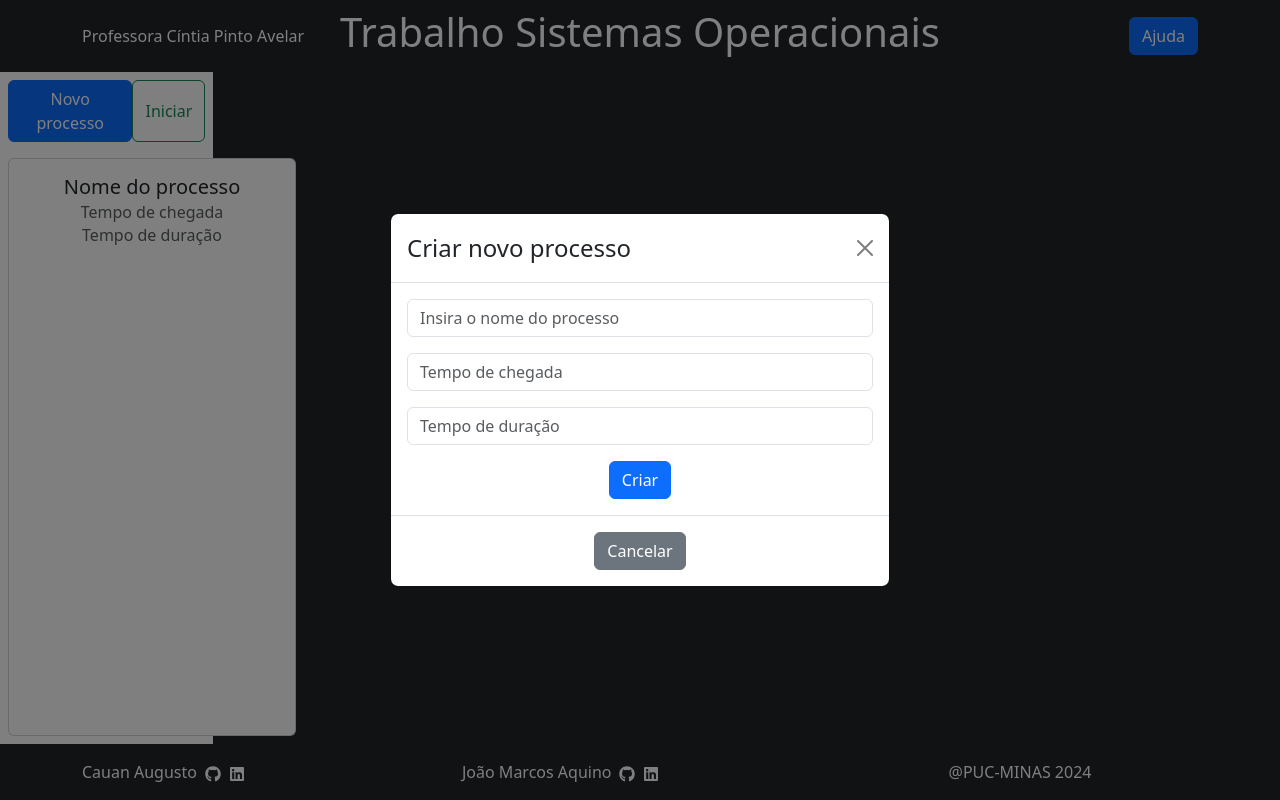
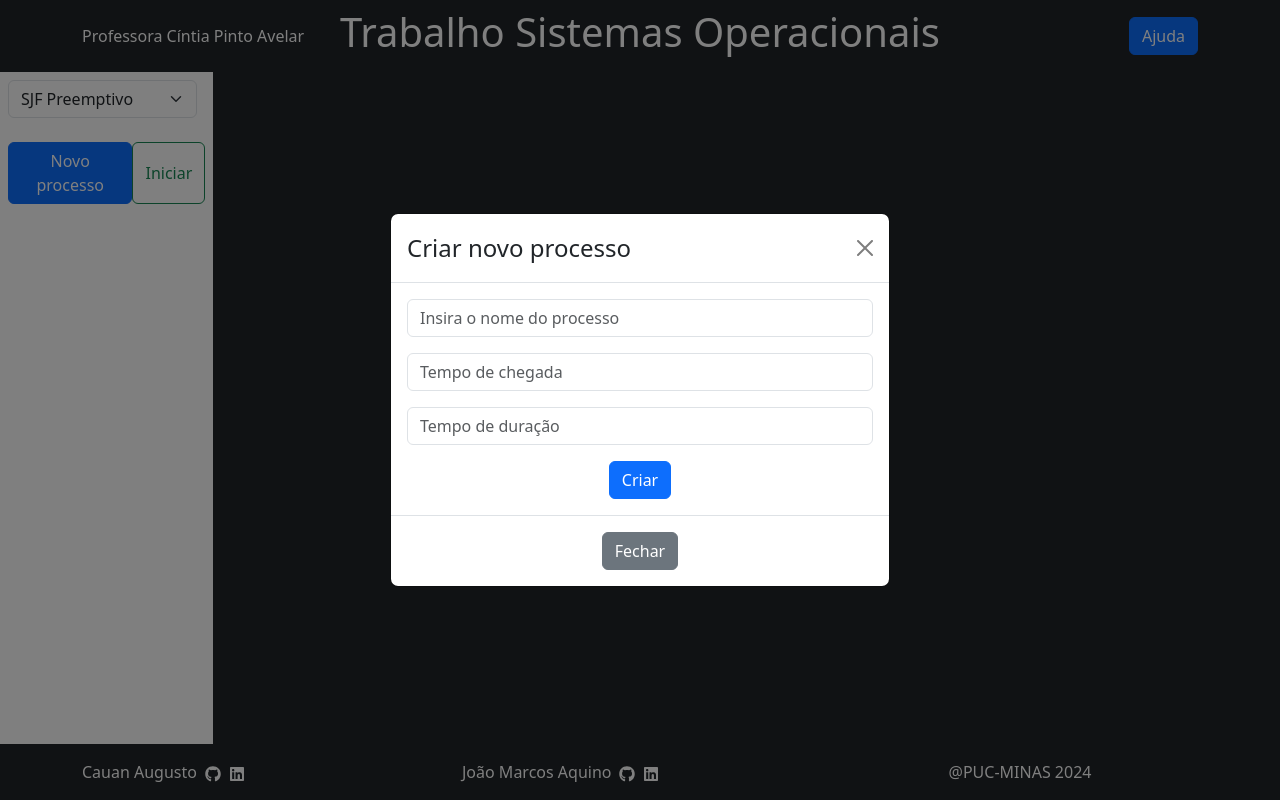
Before and after one commit to jjoaom/ReactProcessScheduler, a React (Create React App) app: page / in a window 1280 px wide. Both pictures are taken after a click on the button "Novo processo". Built offline with nearby package versions, Linux system fonts and the light colour scheme.

Commit message:
dynamic process list

```diff
--- a/src/FormProcesso.jsx
+++ b/src/FormProcesso.jsx
@@ -1,22 +1,58 @@
+import React, { useState } from 'react';
 import Button from 'react-bootstrap/Button';
 import Form from 'react-bootstrap/Form';
 
-function FormProcesso() {
+function FormProcesso({ onAddCard }) {
+  const [formData, setFormData] = useState({
+    name: '',
+    chegada: '',
+    duracao: ''
+  });
+
+  const handleChange = (e) => {
+    const { name, value } = e.target;
+    setFormData((prevData) => ({
+      ...prevData,
+      [name]: value,
+    }));
+  };
+
+  const handleSubmit = (e) => {
+    e.preventDefault();
+    onAddCard(formData);
+    setFormData({ name: '', chegada: '', duracao: '' });
+  };
+
   return (
-    <Form>
-      <Form.Group className="mb-3" controlId="formName">
+      <Form onSubmit={handleSubmit}>
+        <Form.Group className="mb-3" controlId="name">
           <Form.Control
             type="text"
+            name="name"
+            value={formData.name}
+            onChange={handleChange}
             placeholder="Insira o nome do processo"
           />
         </Form.Group>
 
-      <Form.Group className="mb-3" controlId="formBasicPassword1">
-        <Form.Control type="number" placeholder="Tempo de chegada" />
+        <Form.Group className="mb-3" controlId="chegada">
+          <Form.Control
+            type="number"
+            name="chegada"
+            value={formData.chegada}
+            onChange={handleChange}
+            placeholder="Tempo de chegada"
+          />
         </Form.Group>
 
-      <Form.Group className="mb-3" controlId="formBasicPassword2">
-        <Form.Control type="number" placeholder="Tempo de duração" />
+        <Form.Group className="mb-3" controlId="duracao">
+          <Form.Control
+            type="number"
+            name="duracao"
+            value={formData.duracao}
+            onChange={handleChange}
+            placeholder="Tempo de duração"
+          />
         </Form.Group>
 
         <div className="d-flex justify-content-center">
--- a/src/Main.jsx
+++ b/src/Main.jsx
@@ -1,23 +1,53 @@
-import Container from 'react-bootstrap/Container';
-import Row from 'react-bootstrap/Row';
-import Col from 'react-bootstrap/Col';
+import React, { useState, useEffect } from 'react';
+import { Container, Row, Col } from 'react-bootstrap';
 import NovoProcesso from './NovoProcesso';
 import ProcessList from './ProcessList';
 import StartProcess from './StartProcess';
 import Simulation from './Simulation';
+import TipoProcesso from './TipoProcesso';
 
 function Main() {
+  const [cards, setCards] = useState([]);
+
+  useEffect(() => {
+    // Carrega processos do localStorage
+    const savedCards = JSON.parse(localStorage.getItem('cards')) || [];
+    setCards(savedCards);
+  }, []);
+
+  useEffect(() => {
+    // Salva processos no localStorage sempre que mudar
+    localStorage.setItem('cards', JSON.stringify(cards));
+  }, [cards]);
+
+  const addCard = (newCard) => {
+    setCards((prevCards) => [...prevCards, newCard]);
+  };
+
+  const deleteCard = (index) => {
+    setCards((prevCards) => {
+      const updatedCards = prevCards.filter((_, i) => i !== index);
+      localStorage.setItem('cards', JSON.stringify(updatedCards));
+      return updatedCards;
+    });
+  };
+
   return (
     <Container fluid className="h-100">
       <Row className="h-100">
-        <Col sm={2} className="d-flex flex-column align-items-start justify-content-start p-2">
-          <div className="d-flex justify-content-between w-100 mb-3">
-            <NovoProcesso />
-            <StartProcess />
+        <Col md={4} lg={2} className="d-flex flex-column align-items-start justify-content-start p-2">
+          <div className="d-flex flex-wrap w-100 mb-3">
+            <div className="w-100 w-md-auto mb-2 me-md-2">
+              <TipoProcesso/>
+            </div>
+            <div className="w-100 d-flex justify-content-evenly">
+              <NovoProcesso onAddCard={addCard} />
+              <StartProcess />
+            </div>
           </div>
-          <ProcessList />
+          <ProcessList cards={cards} onDeleteCard={deleteCard} />
         </Col>
-        <Col sm={10} className="bg-dark d-flex align-items-center justify-content-center h-100">
+        <Col md={8} lg={10} className="bg-dark d-flex align-items-center justify-content-center h-100">
           <Simulation />
         </Col>
       </Row>
--- a/src/Navbar.jsx
+++ b/src/Navbar.jsx
@@ -1,5 +1,4 @@
 import React from 'react';
-import 'bootstrap/dist/css/bootstrap.min.css';
 
 const Navbar = () => {
   return (
--- a/src/NovoProcesso.jsx
+++ b/src/NovoProcesso.jsx
@@ -3,7 +3,7 @@ import Button from 'react-bootstrap/Button';
 import Modal from 'react-bootstrap/Modal';
 import FormProcesso from './FormProcesso';
 
-function NovoProcesso() {
+function NovoProcesso({ onAddCard }) {
   const [show, setShow] = useState(false);
 
   const handleClose = () => setShow(false);
@@ -15,16 +15,16 @@ function NovoProcesso() {
         Novo processo
       </Button>
 
-      <Modal show={show} onHide={handleClose}centered>
+      <Modal show={show} onHide={handleClose} centered>
         <Modal.Header closeButton>
           <Modal.Title>Criar novo processo</Modal.Title>
         </Modal.Header>
         <Modal.Body>
-          <FormProcesso/>
+          <FormProcesso onAddCard={onAddCard} />
         </Modal.Body>
         <Modal.Footer className='d-flex justify-content-center'>
           <Button variant="secondary" onClick={handleClose}>
-            Cancelar
+            Fechar
           </Button>
         </Modal.Footer>
       </Modal>
--- a/src/ProcessList.jsx
+++ b/src/ProcessList.jsx
@@ -1,14 +1,27 @@
+import React from 'react';
 import Card from 'react-bootstrap/Card';
+import CloseButton from 'react-bootstrap/CloseButton';
 
-function ProcessList() {
+function ProcessList({ cards, onDeleteCard }) {
   return (
-    <Card className="text-center h-100" style={{ width: '18rem' }}>
-      <Card.Body>
-        <Card.Title>Nome do processo</Card.Title>
-        <Card.Subtitle className="mb-2 text-muted">Tempo de chegada</Card.Subtitle>
-        <Card.Subtitle className="mb-2 text-muted">Tempo de duração</Card.Subtitle>
-      </Card.Body>
-    </Card>
+    <div className="w-100">
+      {cards.map((card, index) => (
+        <Card key={index} className="text-center mb-3 w-100 position-relative">
+          <Card.Body>
+            <Card.Title>{card.name}</Card.Title>
+            <Card.Subtitle className="mb-2 text-muted">
+              Tempo de Chegada: {card.chegada}
+            </Card.Subtitle>
+            <Card.Subtitle className="mb-2 text-muted">
+              Duração: {card.duracao}
+            </Card.Subtitle>
+            <CloseButton size="sm"
+              className="position-absolute top-0 end-0 m-2"
+              onClick={() => onDeleteCard(index)}/>
+          </Card.Body>
+        </Card>
+      ))}
+    </div>
   );
 }
 
--- /dev/null
+++ b/src/TipoProcesso.jsx
@@ -0,0 +1,18 @@
+import React, { useState } from 'react';
+import Form from 'react-bootstrap/Form';
+
+function TipoProcesso() {
+  return (
+    <>
+      <Form.Group className="mb-3">
+        <Form.Select >
+            <option>SJF Preemptivo</option>
+            <option>Round Robin</option>
+        </Form.Select>
+      </Form.Group>
+
+    </>
+  );
+}
+
+export default TipoProcesso;
```
Also changed, not shown: package.json (+6 -2 lines), src/App.css (line endings or trailing spaces), 1 other file (tests, documents, lock files or other folders). Lines whose indentation alone changed are shown as unchanged.
